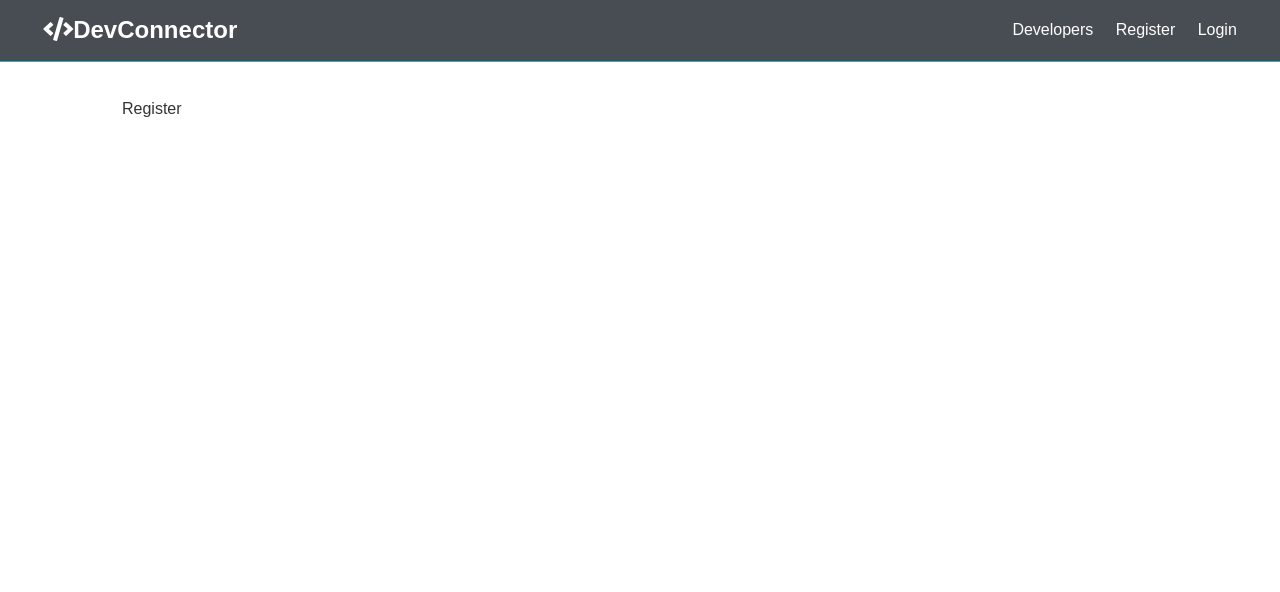
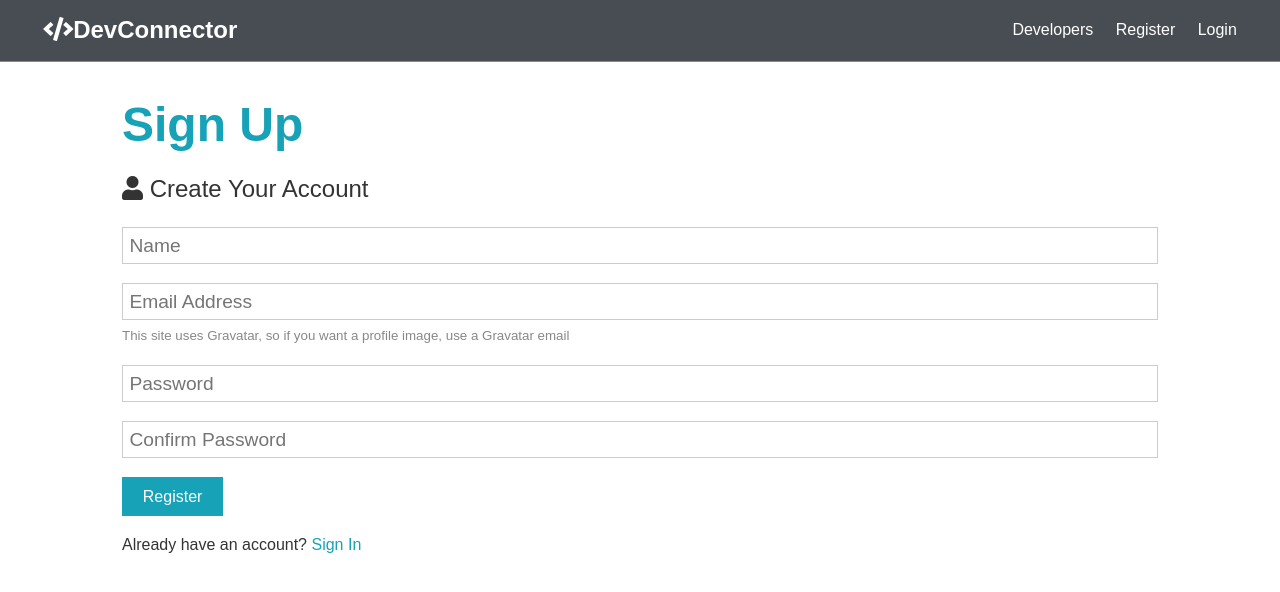
Before and after one commit to norrico31/socialdev-Mern, a React (Create React App) app in the folder client/: page /register in a window 1280 px wide. Shown: the top 592 px of the page. Built offline with nearby package versions, Linux system fonts and the light colour scheme.

Commit message:
added useState hook to get all data in the inputfields and store it in formData. onSubmitHandle and onChangeForm function added to manipulate forms in Register.js

```diff
--- a/client/src/components/auth/Register.js
+++ b/client/src/components/auth/Register.js
@@ -1,10 +1,57 @@
-import React from 'react'
+import React, { Fragment, useState } from 'react'
 
 const Register = () => {
+    const [formData, setFormData] = useState({
+        name: '',
+        email: '',
+        password: '',
+        password2: ''
+    });
+
+    // Destructure from useState
+    const { name, email, password, password2 } = formData;
+
+    const onSubmitHandle = (e) => {
+        e.preventDefault();
+        if(password !== password2) {
+           console.log('Passwords do not match');
+        } else {
+            console.log(formData);
+        }
+    }
+
+    const onChangeForm = (e) => {
+        setFormData({ ...formData, [e.target.name]: e.target.value });
+    }
+
     return (
-        <div>
-            Register
-        </div>
+        <Fragment>
+            <h1 className="large text-primary">Sign Up
+            </h1>
+            <p className="lead"><i className="fas fa-user"></i> Create Your Account</p>
+            <form onSubmit={(e) => onSubmitHandle(e) } className="form">
+
+                <div className="form-group">
+                <input type="text" placeholder="Name" name="name" required value={ name } onChange={(e) => onChangeForm(e)} />
+                </div>
+
+                <div className="form-group">
+                <input type="email" placeholder="Email Address" name="email" required value={ email } onChange={(e) => onChangeForm(e)}/>
+                <small className="form-text">This site uses Gravatar, so if you want a profile image, use a Gravatar email</small>
+                </div>
+
+                <div className="form-group">
+                <input type="password" placeholder="Password" name="password" minLength="6" value={ password } onChange={(e) => onChangeForm(e)}/>
+                </div>
+
+                <div className="form-group">
+                <input type="password" placeholder="Confirm Password" name="password2" minLength="6" value={ password2 } onChange={(e) => onChangeForm(e)}/>
+                </div>
+
+                <input type="submit" value="Register" className="btn btn-primary" />
+            </form>
+            <p className="my-1">Already have an account? <a href="login.html">Sign In</a></p>
+        </Fragment>
     )
 }
 
```
